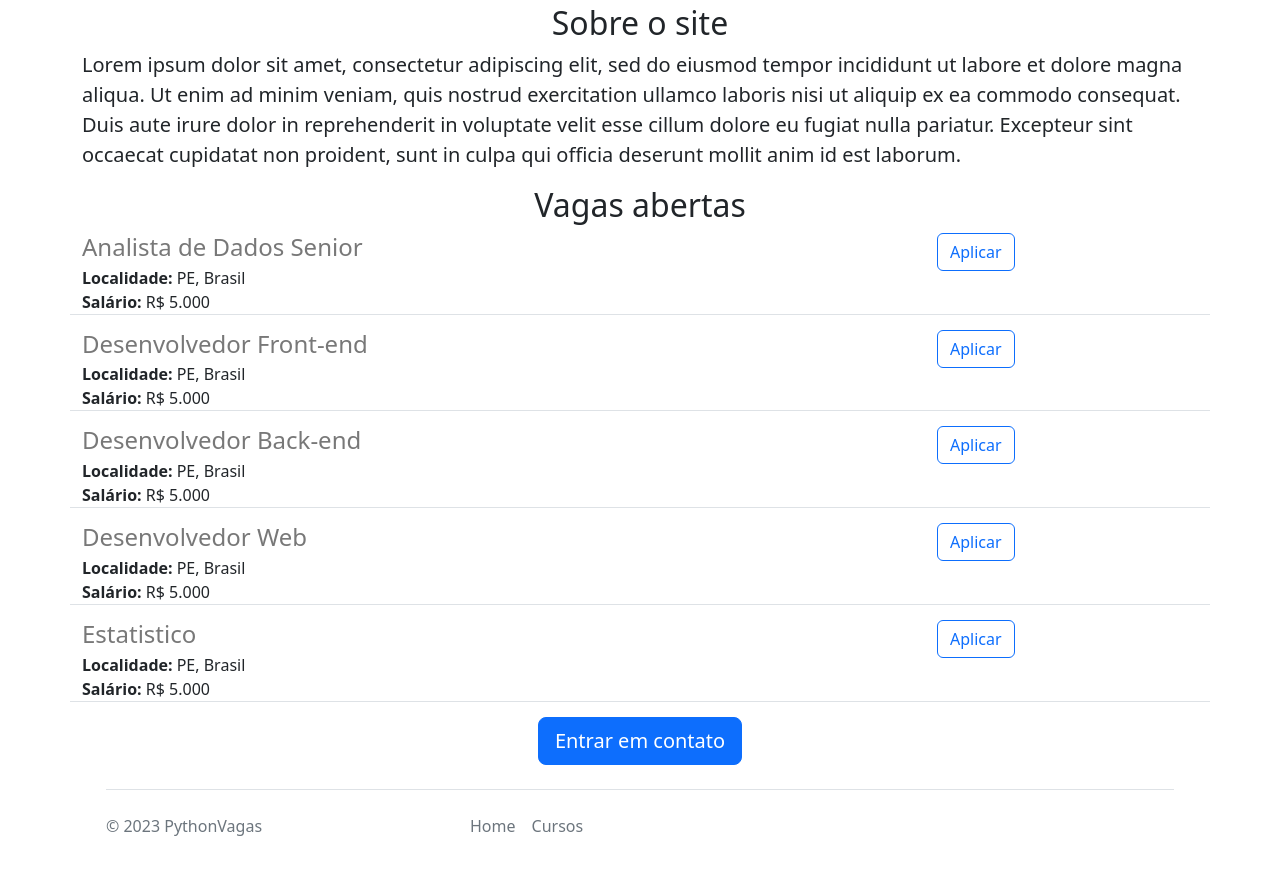
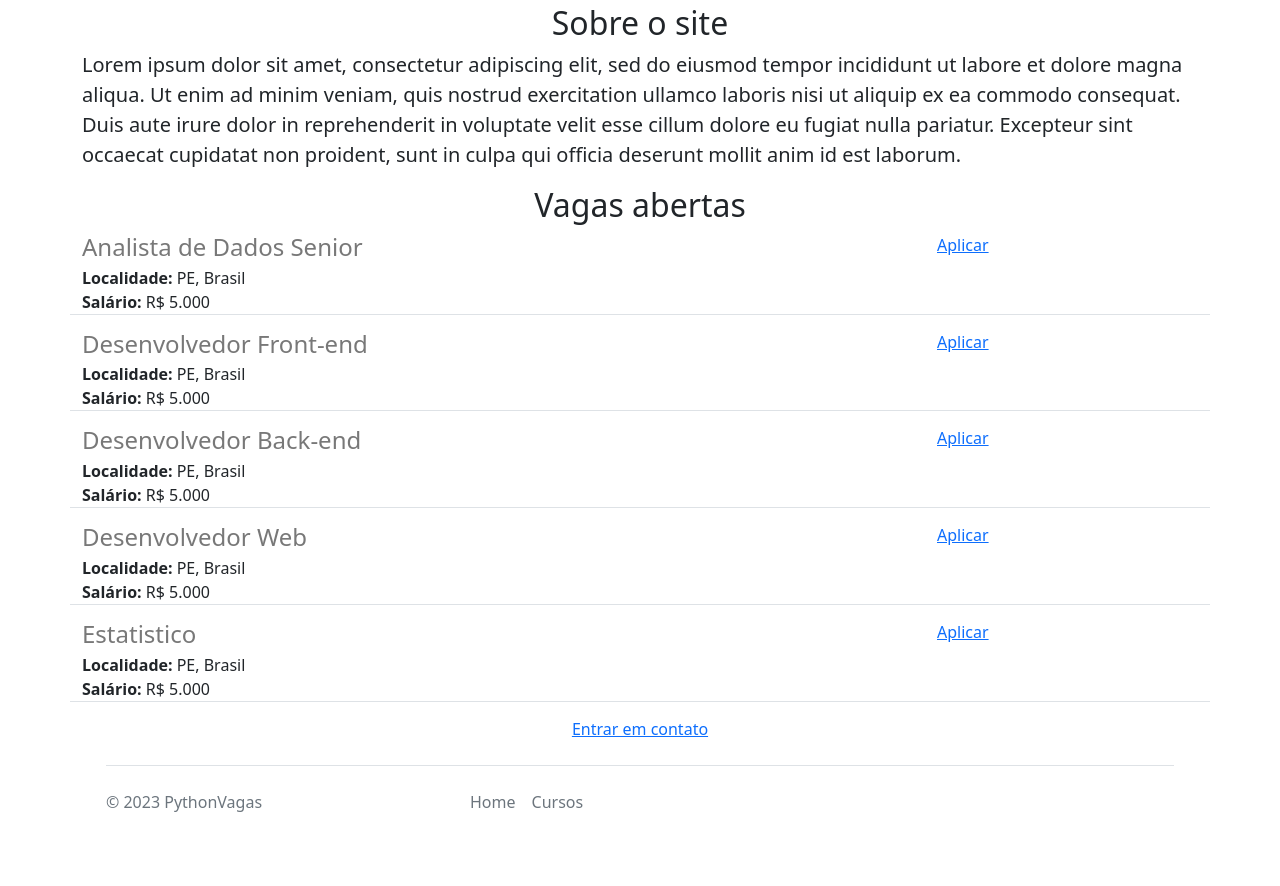
Before and after one commit to PTARSONEVES/Python-Carreiras, a Flask app: page / in a window 1280 px wide. Shown: the part 872-1758 px from the top of the page. After the commit the page ends 1684 px from the top, so only its background shows below. Run offline with Flask 3, Linux system fonts and the light colour scheme.

Commit message:
Ajustes para e-mail

```diff
--- a/templates/home.html
+++ b/templates/home.html
@@ -21,7 +21,7 @@
             {% include 'includes/vagas_item.html' %}
         {% endfor %}
         <div class="text-center">
-            <button class="btn btn-primary btn-lg">Entrar em contato</button>
+            <a href="mailto:someone@yoursite.com">Entrar em contato</a>
         </div>
     </div>
     {% include 'includes/footer.html' %}
--- a/templates/includes/vagas_item.html
+++ b/templates/includes/vagas_item.html
@@ -13,6 +13,6 @@
         </div>
     </div>
     <div class="col-3">
-        <button type="button" class="btn btn-outline-primary">Aplicar</button>
+        <a href="mailto:someone@yoursite.com?subject=Vaga {{ vaga.titulo }}">Aplicar</a>
     </div>
 </div>
```
